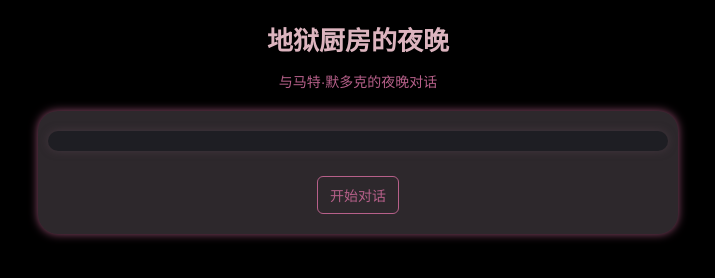
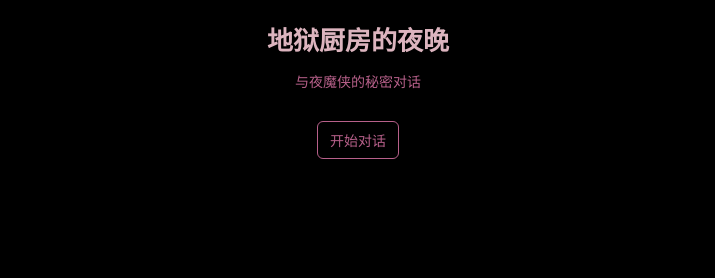
Before and after one commit to kuroro81-ux/Matt_Murdock_Chat_Game, a plain HTML site: page index.html in a window 1280 px wide. Shown: the whole page, without its empty margins (282-997 px from the left). Drawn offline with Linux system fonts and the light colour scheme.

Commit message:
Update index.html

```diff
--- a/index.html
+++ b/index.html
@@ -3,21 +3,23 @@
 <head>
     <meta charset="UTF-8">
     <meta name="viewport" content="width=device-width, initial-scale=1.0">
-    <title>马特·默多克的对话</title>
+    <title>夜魔侠：地狱厨房对话</title>
     <link rel="stylesheet" href="styles.css">
 </head>
 <body>
+    <header>
+        <h1>地狱厨房的夜晚</h1>
+        <p class="subtitle">与夜魔侠的秘密对话</p>
+    </header>
 
-    <h1>地狱厨房的夜晚</h1>
-    <p class="subtitle">与马特·默多克的夜晚对话</p>
-
-    <div class="main-container">
-        <div id="chat-box"></div>
-
-        <div id="input-container">
-            <button onclick="startDialogue()">开始对话</button>
+    <div class="chat-container">
+        <div id="chat-messages"></div>
+        <div id="options-container">
+            <div class="options-grid" id="options"></div>
         </div>
     </div>
+
+    <button id="start-button" onclick="startGame()">开始对话</button>
 
     <script src="script.js"></script>
 </body>
```
